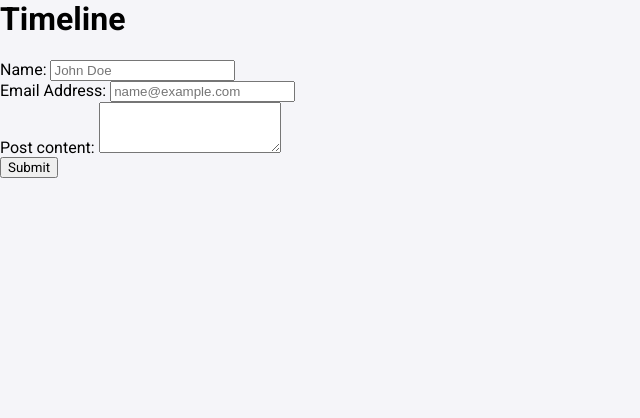
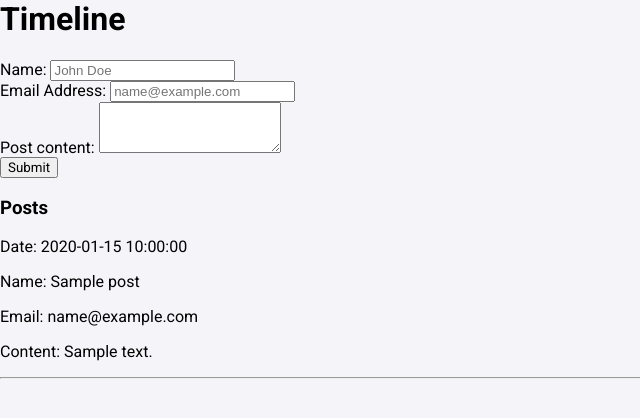
Before and after one commit to tdizzlefizzle1/tylerportfolio, a Flask app: template app/templates/timeline.html in a window 1280 px wide. Shown: the part 138-556 px from the top of the page, without its empty margins (0-640 px from the left). Run offline with Flask 2, Linux system fonts and the light colour scheme; the template is opened without the code that fills it: most values are stand-ins (such as "Sample title", 1, 10 or a date in 2020); parts of the project's set-up code (start-up, migrations or seed data) failed here and were passed over.

Commit message:
Updated the timeline html with displaying new posts

```diff
--- a/app/__init__.py
+++ b/app/__init__.py
@@ -45,15 +45,16 @@ def tylerhobby():
 
 @app.route('/timeline')
 def timeline():
-    return render_template('timeline.html', title="Timeline")
+    posts = TimelinePost.select().order_by(TimelinePost.created_at.desc())
+    return render_template('timeline.html', title="Timeline", timeline=posts)
 
 @app.route('/api/timeline_post', methods=['POST'])
 def post_time_line_post():
     name = request.form['name']
     email = request.form['email']
     content = request.form['content']
-    timeline_post = TimelinePost.create(name=name, email=email, content=content)
-    return model_to_dict(timeline_post)
+    post = TimelinePost.create(name=name, email=email, content=content)
+    return model_to_dict(post)
 
 @app.route('/api/timeline_post', methods=['GET'])
 def get_time_line_post():
--- a/app/templates/timeline.html
+++ b/app/templates/timeline.html
@@ -26,7 +26,18 @@
         <button type="submit" class="btn btn-primary">Submit</button>
     </form>
 </div>
-
+<h3>Posts</h3>
+<div class="timeline">
+    {% for post in timeline %}
+    <div class = "post">
+        <p>Date: {{post.created_at}}</p>
+        <p>Name: {{post.name}}</p>
+        <p>Email: {{post.email}}</p>
+        <p>Content: {{post.content}}</p>
+        <hr>
+    </div>
+    {% endfor %}
+</div>
     <script>
         const form = document.getElementById('post-form');
         form.addEventListener('submit', function(e){
```
Also changed, not shown: 1 other file.
